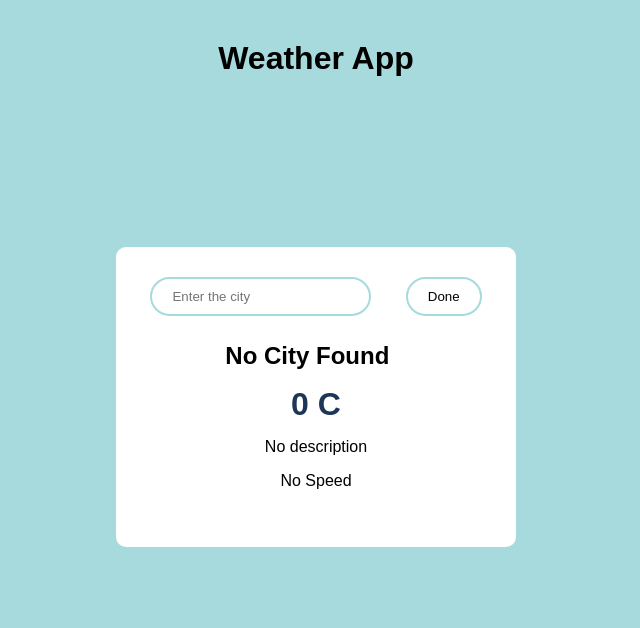
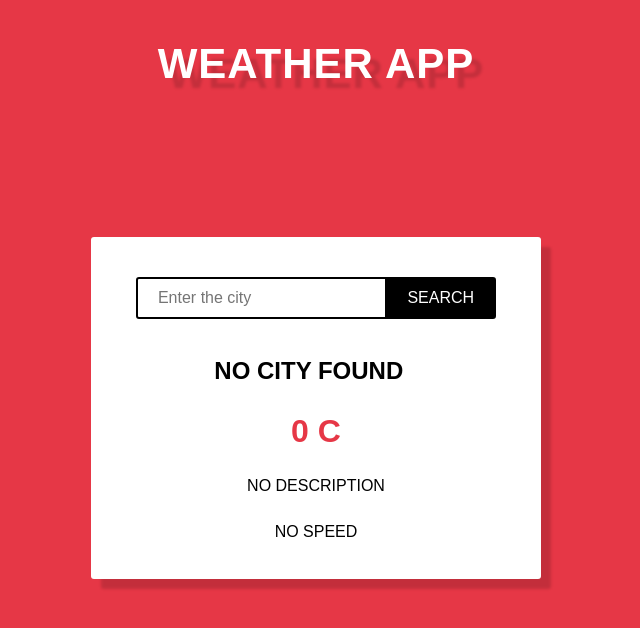
Before and after one commit to ashiqfury/Weather-Application, a plain HTML site: page index.html in a window 1280 px wide. Shown: the whole page, without its empty margins (324-964 px from the left). Drawn offline with Linux system fonts and the light colour scheme.

Commit message:
Changed UI and Added detect internet connection feature

```diff
--- a/index.html
+++ b/index.html
@@ -16,8 +16,8 @@
 
     <main>
         <div class="input-fields">
-            <input type="text" placeholder="Enter the city">
-            <button>Done</button>
+            <input type="text" placeholder="Enter the city" spellcheck="false">
+            <button>Search</button>
         </div>
 
         <div class="output">
@@ -26,7 +26,6 @@
                     <h2 id="name">No City Found</h2>
                     <p id="country"></p>
                 </div>
-                <!-- <canvas id="icon1" width="50" height="50"></canvas> -->
                 <img src="" class="display">
             </div>
             <h1 id="temp">0 C</h1>
@@ -36,6 +35,13 @@
     </main>
 
     <script src="script.js"></script>
+    <script>
+        // Checking the machine has internet connection.
+        console.log('Initially ' + (window.navigator.onLine ? 'on' : 'off') + 'line');
+
+        window.addEventListener('online', () => alert('You are now online'));
+        window.addEventListener('offline', () => console.log('You are now offline'));
+    </script>
 </body>
 
 </html>
--- a/style.css
+++ b/style.css
@@ -1,6 +1,7 @@
 :root {
     /* CSS HSL */
     --imperial-red: hsla(355, 78%, 56%, 1);
+    --imperial-red-light: hsla(355, 78%, 66%, 1);
     --honeydew: hsla(105, 55%, 96%, 1);
     --powder-blue: hsla(182, 43%, 76%, 1);
     --celadon-blue: hsla(203, 39%, 44%, 1);
@@ -15,7 +16,8 @@
 body {
     width: 100%;
     height: 100vh;
-    background: var(--powder-blue);
+    overflow: hidden;
+    background: var(--imperial-red);
 }
 
 header {
@@ -25,69 +27,84 @@ header {
 header h1 {
     margin-top: 40px;
     text-transform: capitalize;
+    color: #fff;
+    text-transform: uppercase;
+    letter-spacing: 1px;
+    font-size: 42px;
+    text-shadow: 10px 10px 3px rgba(0, 0, 0, 0.15);
 }
 main {
-    width: 400px;
-    height: 300px;
-    border-radius: 10px;
+    width: 450px;
+    height: auto;
+    border-radius: 3px;
     background: #fff;
     position: relative;
     top: 40%;
     left: 50%;
     transform: translate(-50%, -50%);
+    padding: 10px;
+    box-shadow: 10px 10px 3px rgba(0, 0, 0, 0.15);
+    cursor: default;
 }
 main .input-fields {
-    width: 100%;
-    /* height: 50px; */
-    /* background: red; */
+    width: 90%;
     display: flex;
     justify-content: space-evenly;
     align-items: center;
+    margin: 0 auto;
 }
 .input-fields input,
 .input-fields button {
-    margin: 30px 0 10px;
+    margin: 30px -15px 10px;
     padding: 10px 20px;
-    border-radius: 40px;
-    border: 2px solid var(--powder-blue);
+    border: 2px solid #000;
     outline: none;
-    background: transparent;
     transition: 300ms;
+    font-size: 16px;
+    border-radius: 3px 0 0 3px;
 }
 .input-fields button {
+    background: #000;
+    border-radius: 0 3px 3px 0;
+    color: #fff;
+    text-transform: uppercase;
     cursor: pointer;
 }
 
 .output {
     width: 100%;
-    height: 60%;
+    height: 240px;
     display: flex;
     flex-direction: column;
     align-items: center;
     justify-content: space-evenly;
+    text-transform: uppercase;
 }
 
 .output > div {
+    width: 90%;
     display: flex;
-    width: 90%;
     justify-content: space-evenly;
     align-items: center;
 }
 
 .output div div {
+    width: 60%;
     display: flex;
-    width: 60%;
     justify-content: space-evenly;
-    align-items: center;
+    align-items: baseline;
 }
-
 .input-fields input:focus,
 .input-fields button:focus,
 .input-fields button:hover {
-    border: 2px solid var(--celadon-blue);
+    border-color: var(--imperial-red);
+}
+.input-fields button:hover,
+.input-fields button:focus {
+    background: var(--imperial-red);
 }
 #temp {
-    color: var(--prussian-blue);
+    color: var(--imperial-red);
 }
 
 img {
@@ -98,3 +115,6 @@ img {
 .display {
     display: none;
 }
+::selection {
+    background: var(--imperial-red);
+}
```
